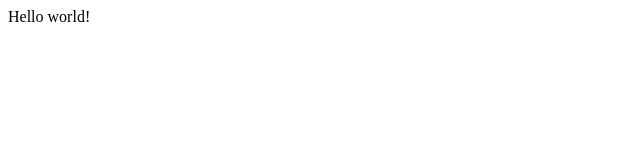
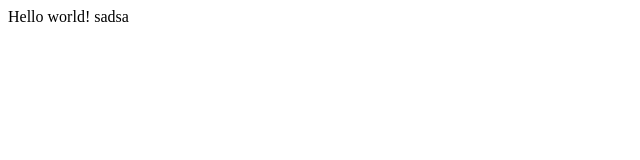
Before and after one commit to yusufmandra/git-one, a plain HTML site: page index.html in a window 1280 px wide. Shown: the full height of the page, 0-640 px from the left. Drawn offline with Linux system fonts and the light colour scheme.

Commit message:
edited index file.

```diff
--- a/index.html
+++ b/index.html
@@ -2,6 +2,6 @@
   <head></head>
   <title>My Title</title>
   <body>
-    Hello world!
+    Hello world! sadsa
   </body>
 </html>
```
